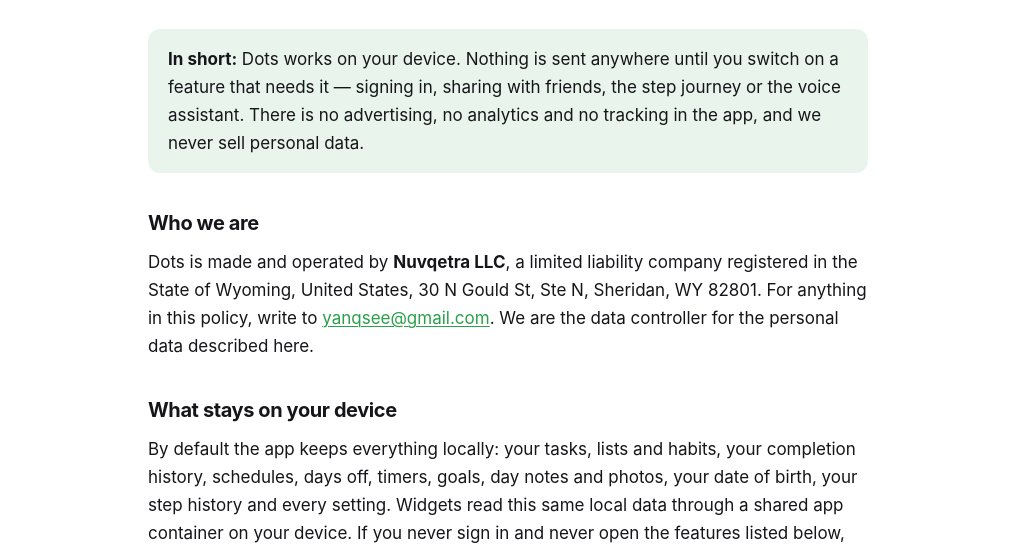
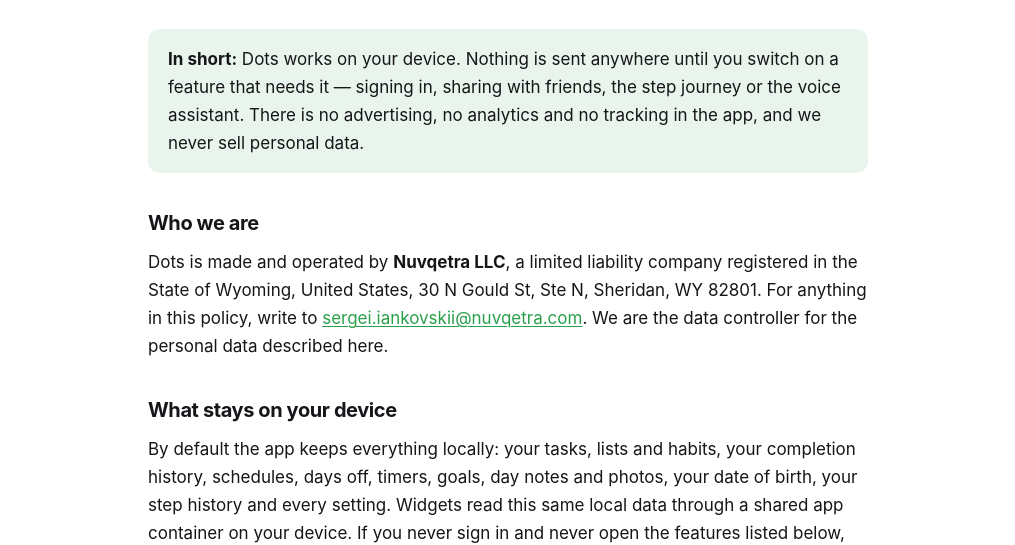
Before and after one commit to yanqse/Nuvqetra-LLC-Website, a plain HTML site: page dots/privacy/index.html in a window 1280 px wide. Shown: the part 258-803 px from the top of the page, without its empty margins (132-1147 px from the left). Drawn offline with Linux system fonts and the light colour scheme.

Commit message:
Update index.html

```diff
--- a/dots/privacy/index.html
+++ b/dots/privacy/index.html
@@ -42,7 +42,7 @@
   <p>Dots is made and operated by <strong>Nuvqetra LLC</strong>, a limited liability company
   registered in the State of Wyoming, United States, 30 N Gould St, Ste N, Sheridan, WY 82801.
   For anything in this policy, write to
-  <a href="mailto:yanqsee@gmail.com">yanqsee@gmail.com</a>. We are the data controller for the
+  <a href="mailto:sergei.iankovskii@nuvqetra.com">sergei.iankovskii@nuvqetra.com</a>. We are the data controller for the
   personal data described here.</p>
 
   <h2>What stays on your device</h2>
@@ -158,7 +158,7 @@
   <p>The app has a <strong>Delete account</strong> option in the profile, under Account. It
   removes your account, the files stored for it and the records attached to it from our servers.
   The deletion is permanent, and we cannot restore the data afterwards.</p>
-  <p>You can also write to <a href="mailto:yanqsee@gmail.com">yanqsee@gmail.com</a> from the
+  <p>You can also write to <a href="mailto:sergei.iankovskii@nuvqetra.com">sergei.iankovskii@nuvqetra.com</a> from the
   address associated with the account and we will do it for you.</p>
 
   <h2>Your rights</h2>
@@ -186,7 +186,7 @@
   <h2>Contact</h2>
   <p>Nuvqetra LLC<br>
   30 N Gould St, Ste N, Sheridan, WY 82801, United States<br>
-  <a href="mailto:yanqsee@gmail.com">yanqsee@gmail.com</a></p>
+  <a href="mailto:sergei.iankovskii@nuvqetra.com">sergei.iankovskii@nuvqetra.com</a></p>
 
 </main>
 
@@ -210,7 +210,7 @@
         <ul>
           <li><a href="/dots/">Dots</a></li>
           <li><a href="/support/">Support</a></li>
-          <li><a href="mailto:yanqsee@gmail.com">Contact</a></li>
+          <li><a href="mailto:sergei.iankovskii@nuvqetra.com">Contact</a></li>
         </ul>
       </div>
       <div>
```
